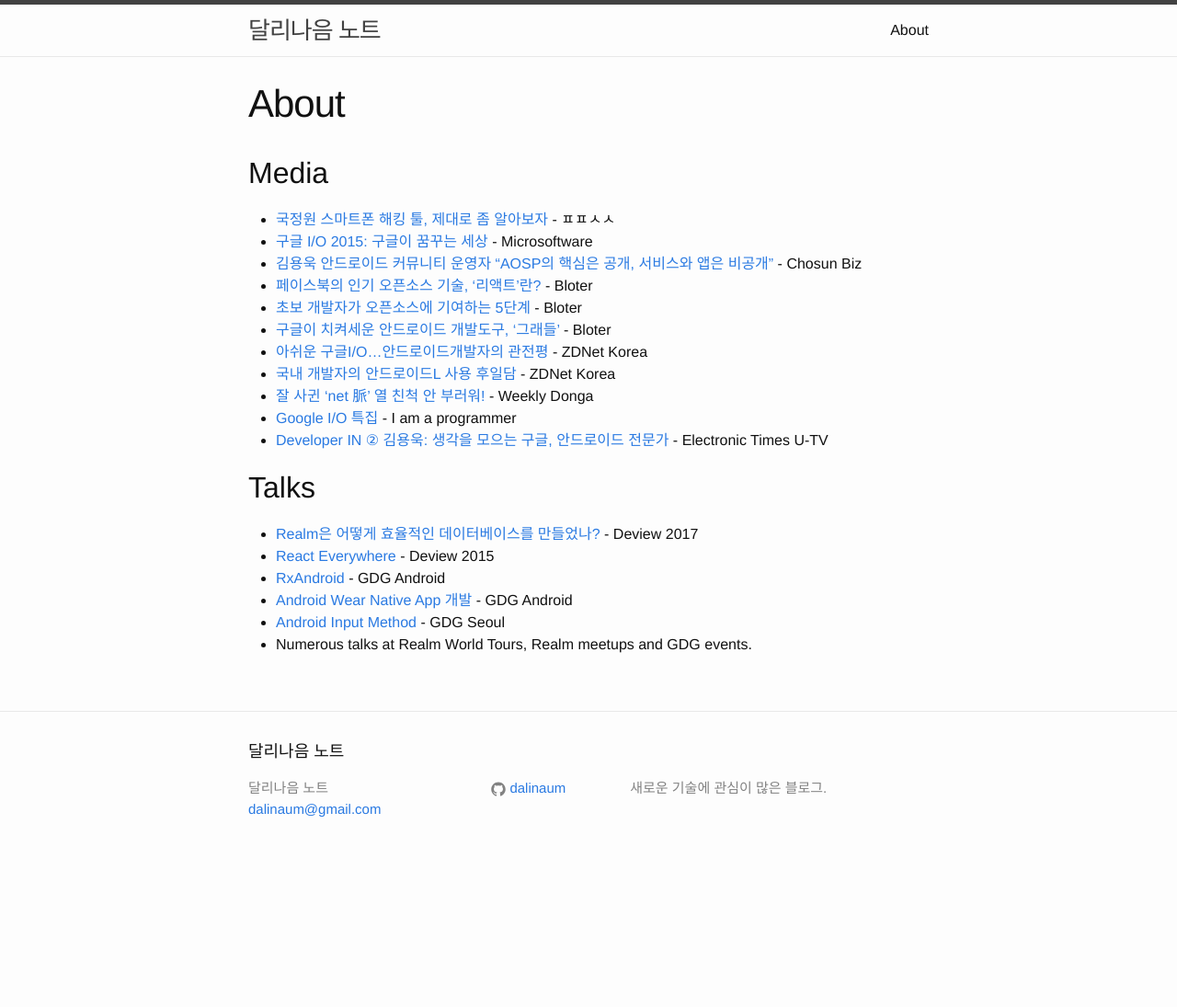
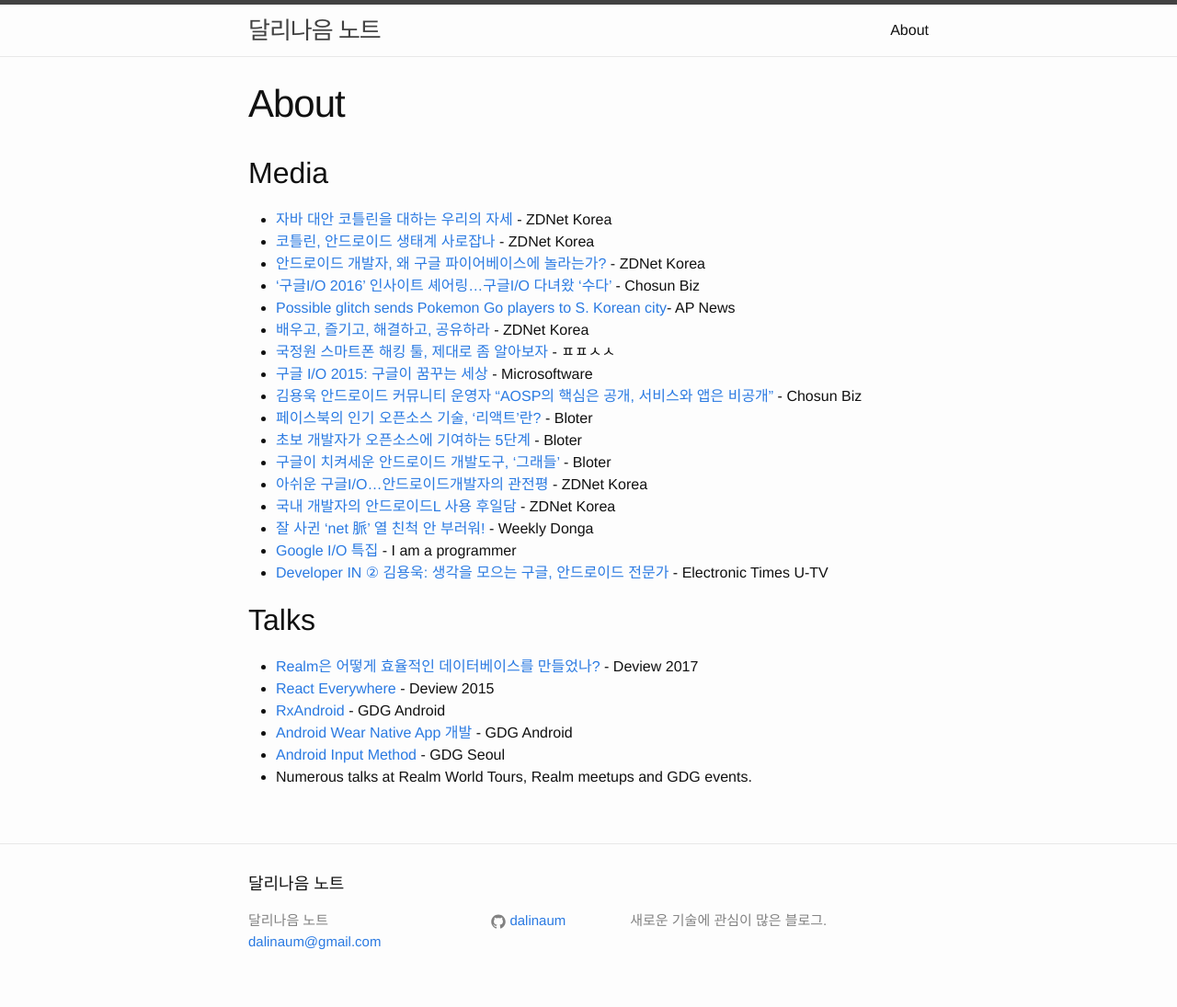
Before and after one commit to dalinaum/dalinaum.github.io, a Jekyll site: the page built from about/index.md, in a window 1280 px wide. Shown: the whole page at 92% size. Built offline with Jekyll 4.4.1, drawn with Linux system fonts in a browser that asks for light colours; before the commit the page ends 951 px from its top, so only the background shows below that.

Commit message:
Update index.md

```diff
--- a/about/index.md
+++ b/about/index.md
@@ -6,6 +6,12 @@
 
 ## Media
 
+* [자바 대안 코틀린을 대하는 우리의 자세](http://www.zdnet.co.kr/news/news_view.asp?artice_id=20170614100135) - ZDNet Korea
+* [코틀린, 안드로이드 생태계 사로잡나](http://www.zdnet.co.kr/news/news_view.asp?artice_id=20170614095146) - ZDNet Korea
+* [안드로이드 개발자, 왜 구글 파이어베이스에 놀라는가?](http://www.zdnet.co.kr/news/news_view.asp?artice_id=20160526171640) - ZDNet Korea
+* ['구글I/O 2016' 인사이트 셰어링...구글I/O 다녀왔 '수다'](http://biz.chosun.com/site/data/html_dir/2016/05/24/2016052402004.html) - Chosun Biz
+* [Possible glitch sends Pokemon Go players to S. Korean city](https://www.apnews.com/db589db716124fdda96aff6f52de763d)- AP News
+* [배우고, 즐기고, 해결하고, 공유하라](http://www.zdnet.co.kr/column/column_view.asp?artice_id=20151109081650) - ZDNet Korea
 * [국정원 스마트폰 해킹 툴, 제대로 좀 알아보자](http://ppss.kr/archives/53191) - ㅍㅍㅅㅅ
 * [구글 I/O 2015: 구글이 꿈꾸는 세상](https://www.imaso.co.kr/news/article_view.php?article_idx=20150727102706) - Microsoftware
 * [김용욱 안드로이드 커뮤니티 운영자 "AOSP의 핵심은 공개, 서비스와 앱은 비공개"](http://biz.chosun.com/site/data/html_dir/2014/10/29/2014102903192.html) - Chosun Biz
```
